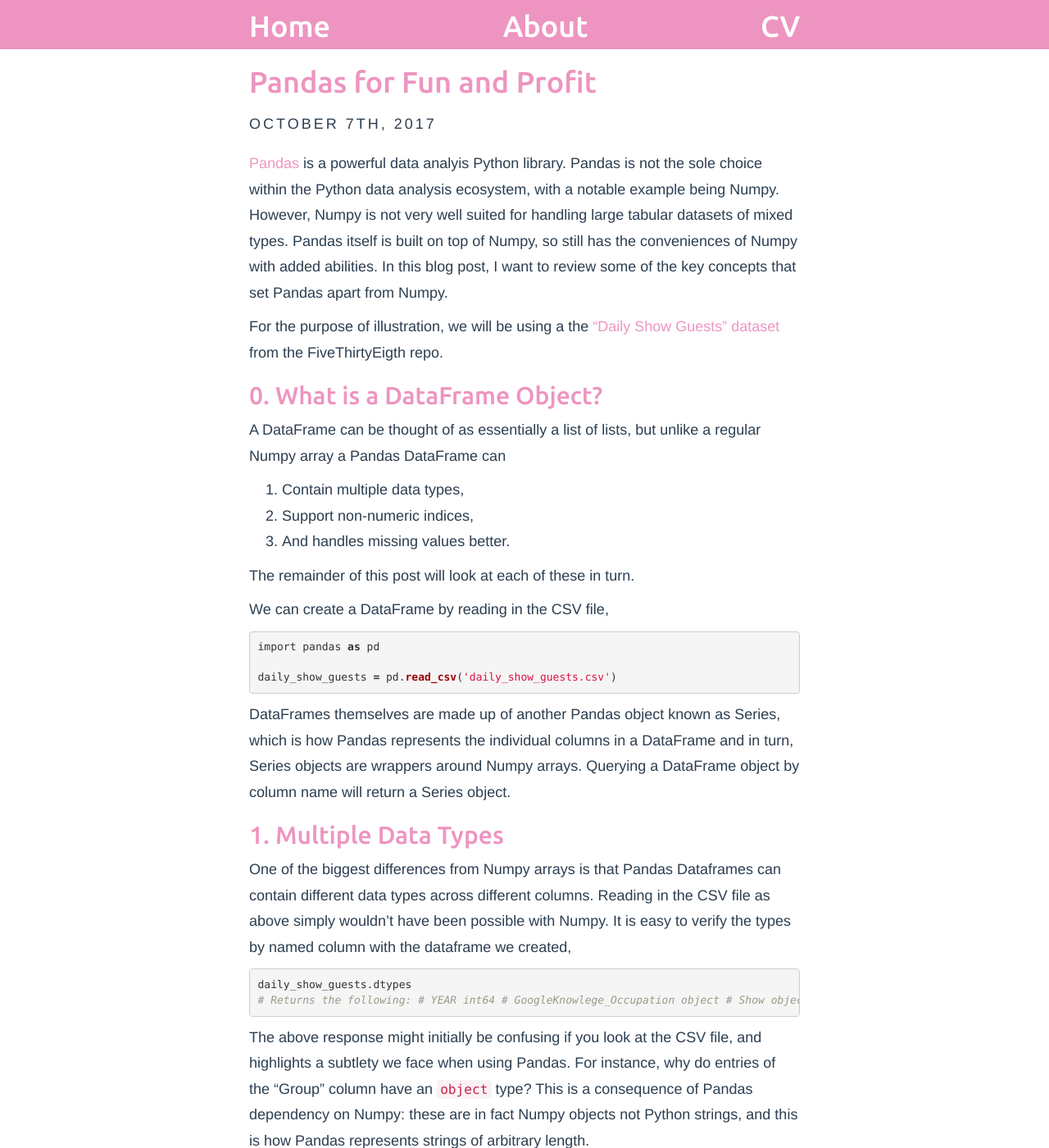
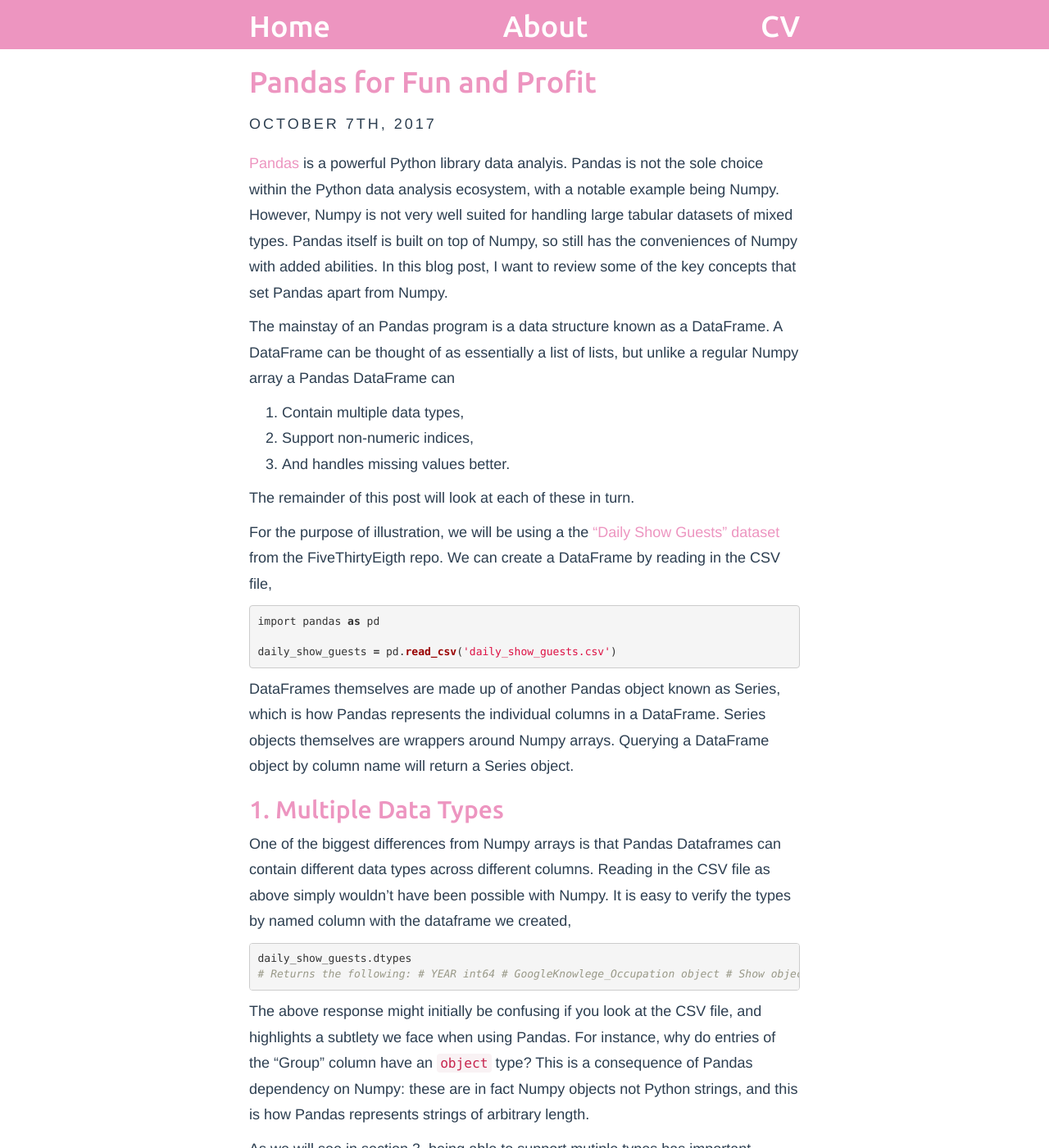
Before and after one commit to tpgmartin/tpgmartin.github.io, a Jekyll site: the page built from _posts/2017-10-07-pandas-for-fun-and-profit.md, in a window 1280 px wide and 1400 px high. Shown: the whole window at 82% size. Built offline with Jekyll 4.4.1, drawn with Linux system fonts in a browser that asks for light colours; comment, search, counter and statistics services are not loaded; some of the changed text lies outside the part shown.

Commit message:
Update post

```diff
--- a/_posts/2017-10-07-pandas-for-fun-and-profit.md
+++ b/_posts/2017-10-07-pandas-for-fun-and-profit.md
@@ -9,13 +9,9 @@
  -
 ---
 
-[Pandas](http://pandas.pydata.org/) is a powerful data analyis Python library. Pandas is not the sole choice within the Python data analysis ecosystem, with a notable example being Numpy. However, Numpy is not very well suited for handling large tabular datasets of mixed types. Pandas itself is built on top of Numpy, so still has the conveniences of Numpy with added abilities. In this blog post, I want to review some of the key concepts that set Pandas apart from Numpy.
+[Pandas](http://pandas.pydata.org/) is a powerful Python library data analyis. Pandas is not the sole choice within the Python data analysis ecosystem, with a notable example being Numpy. However, Numpy is not very well suited for handling large tabular datasets of mixed types. Pandas itself is built on top of Numpy, so still has the conveniences of Numpy with added abilities. In this blog post, I want to review some of the key concepts that set Pandas apart from Numpy.
 
-For the purpose of illustration, we will be using a the ["Daily Show Guests" dataset](https://github.com/fivethirtyeight/data/tree/33b01e4a37911fff33f1e8afa9bc01a8d3698d8b/daily-show-guests) from the FiveThirtyEigth repo.
-
-## 0. What is a DataFrame Object?
-
-A DataFrame can be thought of as essentially a list of lists, but unlike a regular Numpy array a Pandas DataFrame can
+The mainstay of an Pandas program is a data structure known as a DataFrame. A DataFrame can be thought of as essentially a list of lists, but unlike a regular Numpy array a Pandas DataFrame can
 
 1. Contain multiple data types,
 2. Support non-numeric indices,
@@ -23,7 +19,7 @@
 
 The remainder of this post will look at each of these in turn.
 
-We can create a DataFrame by reading in the CSV file,
+For the purpose of illustration, we will be using a the ["Daily Show Guests" dataset](https://github.com/fivethirtyeight/data/tree/33b01e4a37911fff33f1e8afa9bc01a8d3698d8b/daily-show-guests) from the FiveThirtyEigth repo. We can create a DataFrame by reading in the CSV file,
 
 {% highlight python %}
 import pandas as pd
@@ -31,7 +27,7 @@
 daily_show_guests = pd.read_csv('daily_show_guests.csv')
 {% endhighlight %}
 
-DataFrames themselves are made up of another Pandas object known as Series, which is how Pandas represents the individual columns in a DataFrame and in turn, Series objects are wrappers around Numpy arrays. Querying a DataFrame object by column name will return a Series object.
+DataFrames themselves are made up of another Pandas object known as Series, which is how Pandas represents the individual columns in a DataFrame. Series objects themselves are wrappers around Numpy arrays. Querying a DataFrame object by column name will return a Series object.
 
 ## 1. Multiple Data Types
 
```
Also changed, not shown: other parts of _posts/2017-10-07-pandas-for-fun-and-profit.md (+3 -2 lines).
